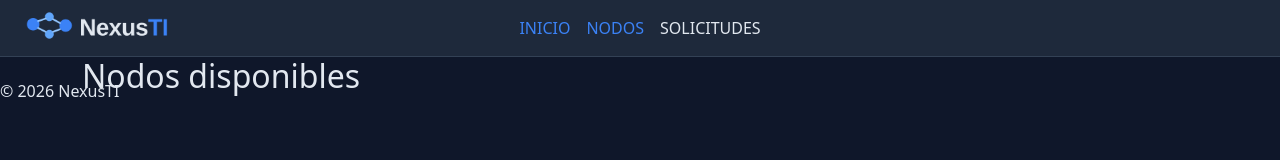
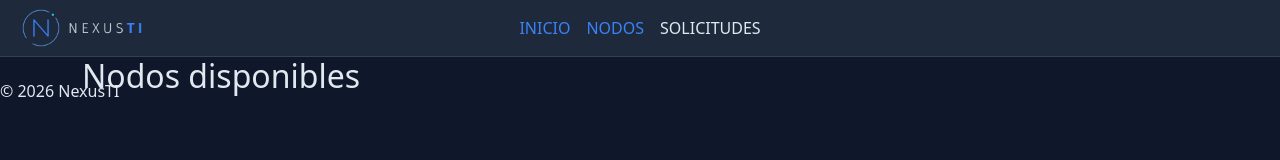
Before and after one commit to Emi1ixnx/Proyecto-final-DW, a plain HTML site: page views/nodos.html in a window 1280 px wide. Drawn offline with nearby package versions, Linux system fonts and the light colour scheme; files that its build step writes are made by us from their sources.

Commit message:
actualizacion de logo e imagenes

```diff
--- a/views/nodos.html
+++ b/views/nodos.html
@@ -15,7 +15,7 @@
 <body>
     <nav class="navbar navbar-expand-lg bg-body-tertiary">
         <div class="container-fluid">
-            <a class="navbar-brand" href="/index.html"><img src="/assets/images/header.png" alt="NexusTI" id="navbarLogo"
+            <a class="navbar-brand" href="/index.html"><img src="/assets/images/nexusti-logos/logo-horizontal-navbar.png" alt="NexusTI" id="navbarLogo"
                     class="navbarlogo"></a>
             <button class="navbar-toggler" type="button" data-bs-toggle="collapse" data-bs-target="#navbarNav"
                 aria-controls="navbarNav" aria-expanded="false" aria-label="Toggle navigation">
```
Also changed, not shown: index.html (+1 -1 lines), views/solicitudes.html (+1 -1 lines), assets/images/nexusti-logos/apple-touch-icon.png (added), assets/images/nexusti-logos/favicon-32.png (added), assets/images/nexusti-logos/favicon-64.png (added), assets/images/nexusti-logos/header.png (added), assets/images/nexusti-logos/icono-fondo.png (added), assets/images/nexusti-logos/icono.png (added), assets/images/nexusti-logos/logo-horizontal-navbar.png (added), assets/images/nexusti-logos/logo-horizontal.png (added).
